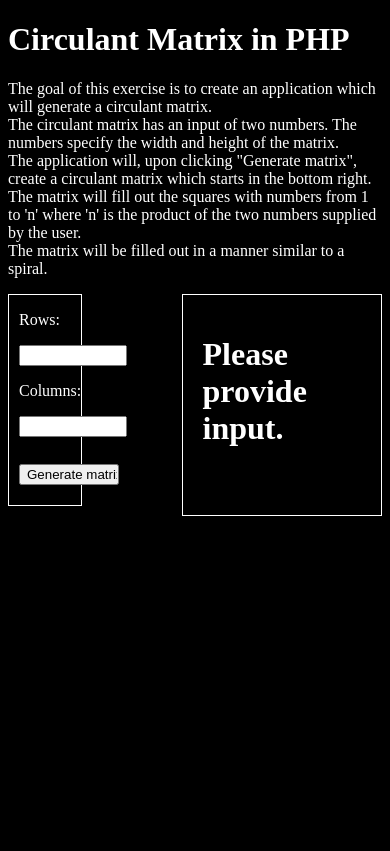
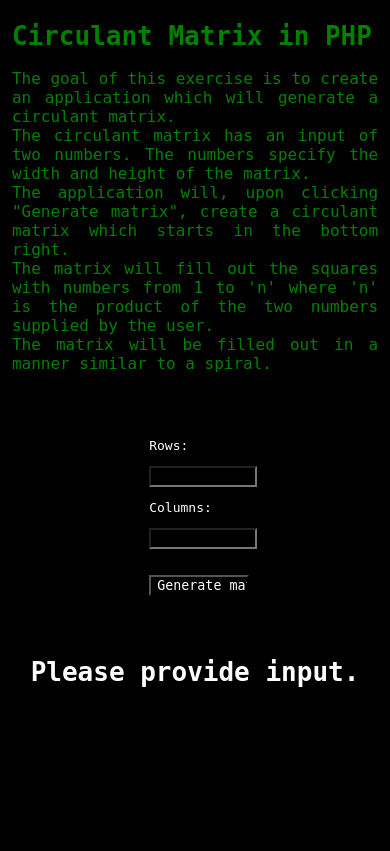
Before and after one commit to tnebes/edunova-pp23, a PHP site: page / in a window 390 px wide. Before the commit the page ends 516 px from the top, so only its background shows below. Run offline with PHP 8.4, Linux system fonts and the light colour scheme.

Commit message:
Edited the style a bit

```diff
--- a/circulant-matrix/style.css
+++ b/circulant-matrix/style.css
@@ -4,16 +4,36 @@
     Circulant matrix exercise
 */
 
+*
+{
+    color: white;
+    font-family: monospace;
+}
+
 html
 {
     background-color: rgb(0, 0, 0);
-    color: white;
+    padding: 1%;
+}
+
+#titleTitle
+{
+    color: green;
+    font-weight: 900;
+}
+
+#explanation
+{
+    color: green;
+    font-size: large;
+
 }
 
 input
 {
     resize: horizontal;
     max-width: 100px;
+    background-color: black;
 }
 
 input:active
@@ -28,6 +48,7 @@ input:focus
 
 .main
 {
+    margin-top: 4em;
     display: flex;
 }
 
@@ -93,3 +114,45 @@ input:focus
     align-content: center;
     flex-direction: column;
 }
+
+@media screen and (max-width: 1024px)
+{
+    .main
+    {
+        display:flex;
+        flex-direction: column;
+        align-items: center;
+        align-content: center;
+    }
+    .input
+    {
+        max-width: auto;
+    }
+    .output
+    {
+        max-width: auto;
+        min-width: auto;
+        margin-left: 0;
+        margin-top: 1em;
+    }
+    .matrixContainer
+    {
+        margin: 0;
+    }
+}
+
+@media screen and (max-width: 428px)
+{
+    .input
+    {
+        border: 0px solid black;
+    }
+    .output
+    {
+        border: 0px solid black;
+    }
+    #explanation
+    {
+        text-align: justify;
+    }
+}
```
